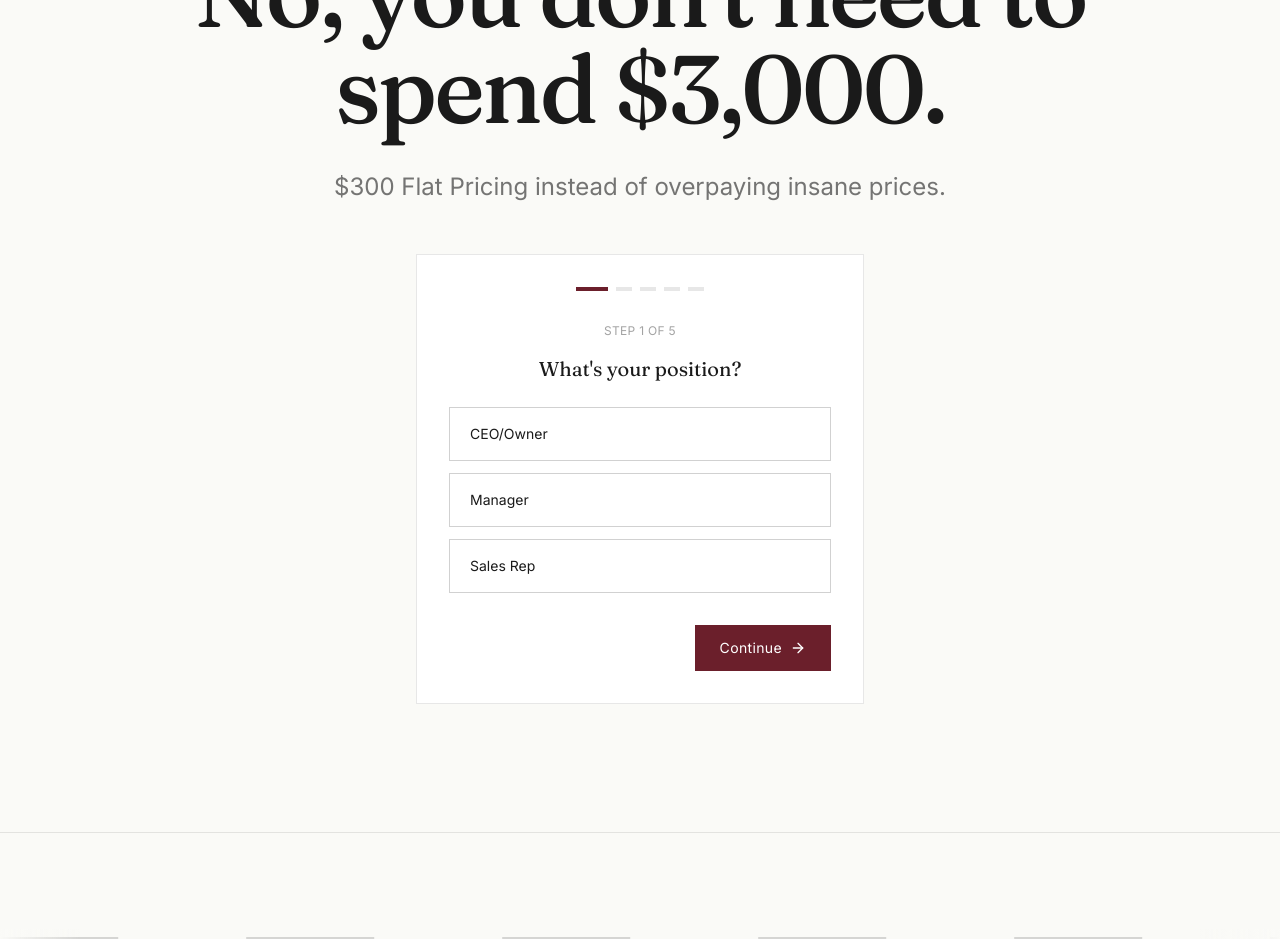
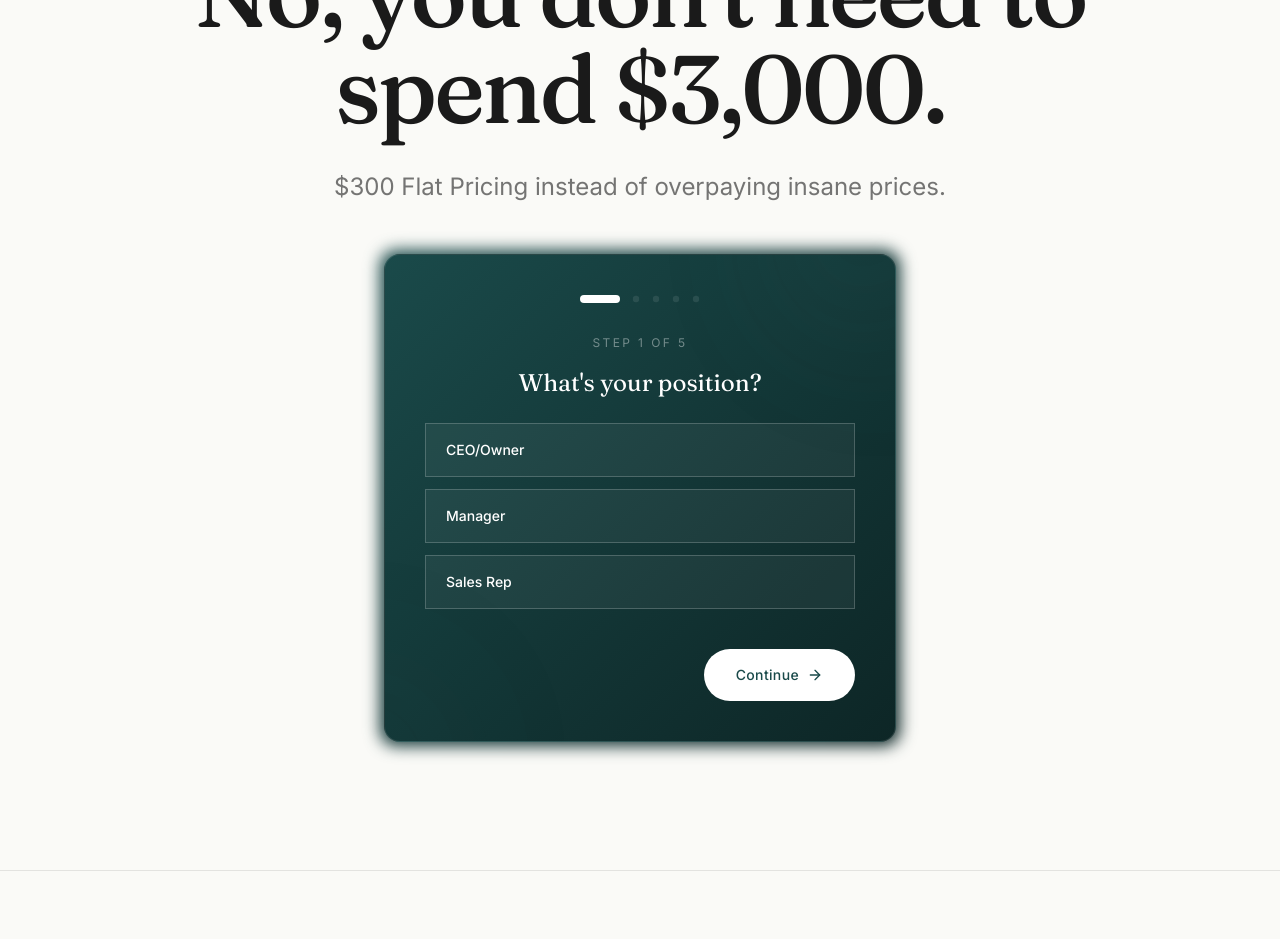
Before and after one commit to Fbet590/Betancourth-Co-2.0, a Next.js app: page / in a window 1280 px wide. Shown: the part 360-1299 px from the top of the page. Built offline with nearby package versions, Linux system fonts and the light colour scheme; grey boxes are pictures that could not be loaded.

Commit message:
feat: redesign multi-step form with dark teal interactive style
Enhance form with animated glows, hover states, and visual feedback.

```diff
--- a/components/hero-section.tsx
+++ b/components/hero-section.tsx
@@ -270,23 +270,37 @@ export function HeroSection() {
       case "radio":
         return (
           <div className="space-y-3">
-            {step.options?.map((option) => (
-              <button
+            {step.options?.map((option, idx) => (
+              <motion.button
                 key={option}
+                initial={{ opacity: 0, y: 10 }}
+                animate={{ opacity: 1, y: 0 }}
+                transition={{ duration: 0.3, delay: idx * 0.05 }}
                 onClick={() => handleInputChange(option)}
                 onMouseEnter={() => setHoveredOption(option)}
                 onMouseLeave={() => setHoveredOption(null)}
-                className={`w-full px-5 py-4 text-left border transition-all duration-300 flex items-center justify-between ${
+                whileHover={{ scale: 1.02, x: 4 }}
+                whileTap={{ scale: 0.98 }}
+                className={`w-full px-5 py-4 text-left border rounded-xl transition-all duration-300 flex items-center justify-between group ${
                   currentValue === option
-                    ? "border-[#6B1F2B] bg-[#6B1F2B] text-white"
+                    ? "border-white bg-white text-[#1a4a4a]"
                     : hoveredOption === option
-                    ? "border-[#1A1A1A]/30 bg-[#1A1A1A]/5"
-                    : "border-[#1A1A1A]/20 bg-transparent text-[#1A1A1A]"
+                    ? "border-white/40 bg-white/10"
+                    : "border-white/20 bg-white/5 text-white"
                 }`}
               >
-                <span className="text-sm">{option}</span>
-                {currentValue === option && <Check className="w-4 h-4" />}
-              </button>
+                <span className="text-sm font-medium">{option}</span>
+                <motion.div
+                  initial={false}
+                  animate={{
+                    scale: currentValue === option ? 1 : 0,
+                    opacity: currentValue === option ? 1 : 0
+                  }}
+                  transition={{ type: "spring", stiffness: 300, damping: 20 }}
+                >
+                  <Check className="w-5 h-5" />
+                </motion.div>
+              </motion.button>
             ))}
           </div>
         );
@@ -294,42 +308,51 @@ export function HeroSection() {
       case "dropdown":
         return (
           <div className="relative">
-            <button
+            <motion.button
+              whileTap={{ scale: 0.99 }}
               onClick={() => setDropdownOpen(!dropdownOpen)}
-              className={`w-full px-5 py-4 text-left border transition-all duration-300 flex items-center justify-between ${
-                dropdownOpen ? "border-[#6B1F2B]" : "border-[#1A1A1A]/20"
-              } bg-transparent`}
+              className={`w-full px-5 py-4 text-left border rounded-xl transition-all duration-300 flex items-center justify-between ${
+                dropdownOpen ? "border-white/60 bg-white/10" : "border-white/20 bg-white/5"
+              }`}
             >
-              <span className={`text-sm ${currentValue ? "text-[#1A1A1A]" : "text-[#1A1A1A]/50"}`}>
+              <span className={`text-sm ${currentValue ? "text-white" : "text-white/50"}`}>
                 {currentValue || "Select an option"}
               </span>
-              <ChevronDown className={`w-4 h-4 text-[#1A1A1A]/50 transition-transform duration-300 ${dropdownOpen ? "rotate-180" : ""}`} />
-            </button>
+              <motion.div
+                animate={{ rotate: dropdownOpen ? 180 : 0 }}
+                transition={{ duration: 0.3 }}
+              >
+                <ChevronDown className="w-5 h-5 text-white/50" />
+              </motion.div>
+            </motion.button>
 
             <AnimatePresence>
               {dropdownOpen && (
                 <motion.div
-                  initial={{ opacity: 0, y: -10 }}
-                  animate={{ opacity: 1, y: 0 }}
-                  exit={{ opacity: 0, y: -10 }}
+                  initial={{ opacity: 0, y: -10, scale: 0.95 }}
+                  animate={{ opacity: 1, y: 0, scale: 1 }}
+                  exit={{ opacity: 0, y: -10, scale: 0.95 }}
                   transition={{ duration: 0.2 }}
-                  className="absolute top-full left-0 right-0 mt-2 border border-[#1A1A1A]/20 bg-[#FAFAF7] shadow-lg z-50 max-h-60 overflow-y-auto"
+                  className="absolute top-full left-0 right-0 mt-2 border border-white/20 bg-[#1a4a4a] rounded-xl shadow-2xl z-50 max-h-60 overflow-y-auto overflow-hidden"
                 >
-                  {step.options?.map((option) => (
-                    <button
+                  {step.options?.map((option, idx) => (
+                    <motion.button
                       key={option}
+                      initial={{ opacity: 0, x: -10 }}
+                      animate={{ opacity: 1, x: 0 }}
+                      transition={{ duration: 0.2, delay: idx * 0.03 }}
                       onClick={() => {
                         handleInputChange(option);
                         setDropdownOpen(false);
                       }}
-                      className={`w-full px-5 py-3 text-left text-sm transition-colors duration-200 ${
+                      className={`w-full px-5 py-3 text-left text-sm transition-all duration-200 ${
                         currentValue === option
-                          ? "bg-[#6B1F2B] text-white"
-                          : "text-[#1A1A1A] hover:bg-[#1A1A1A]/5"
+                          ? "bg-white text-[#1a4a4a] font-medium"
+                          : "text-white hover:bg-white/10"
                       }`}
                     >
                       {option}
-                    </button>
+                    </motion.button>
                   ))}
                 </motion.div>
               )}
@@ -340,26 +363,38 @@ export function HeroSection() {
       case "text":
       case "email":
         return (
+          <motion.div
+            initial={{ opacity: 0 }}
+            animate={{ opacity: 1 }}
+            transition={{ duration: 0.3 }}
+          >
             <input
               type={step.type}
               value={currentValue}
               onChange={(e) => handleInputChange(e.target.value)}
               placeholder={step.placeholder}
-            className="w-full px-5 py-4 border border-[#1A1A1A]/20 bg-transparent text-[#1A1A1A] text-sm placeholder:text-[#1A1A1A]/40 focus:outline-none focus:border-[#6B1F2B] transition-colors duration-300"
+              className="w-full px-5 py-4 border border-white/20 bg-white/5 rounded-xl text-white text-sm placeholder:text-white/40 focus:outline-none focus:border-white/60 focus:bg-white/10 transition-all duration-300"
               autoFocus
             />
+          </motion.div>
         );
 
       case "phone":
         return (
+          <motion.div
+            initial={{ opacity: 0 }}
+            animate={{ opacity: 1 }}
+            transition={{ duration: 0.3 }}
+          >
             <input
               type="tel"
               value={currentValue}
               onChange={(e) => handleInputChange(formatPhoneNumber(e.target.value))}
               placeholder={step.placeholder}
-            className="w-full px-5 py-4 border border-[#1A1A1A]/20 bg-transparent text-[#1A1A1A] text-sm placeholder:text-[#1A1A1A]/40 focus:outline-none focus:border-[#6B1F2B] transition-colors duration-300"
+              className="w-full px-5 py-4 border border-white/20 bg-white/5 rounded-xl text-white text-sm placeholder:text-white/40 focus:outline-none focus:border-white/60 focus:bg-white/10 transition-all duration-300"
               autoFocus
             />
+          </motion.div>
         );
 
       default:
@@ -403,62 +438,108 @@ export function HeroSection() {
             $300 Flat Pricing instead of overpaying insane prices.
           </motion.p>
 
-          {/* Multi-step Form */}
+          {/* Multi-step Form - Dark Teal Contrast Style */}
           <motion.div
             initial={{ opacity: 0, y: 40 }}
             animate={{ opacity: 1, y: 0 }}
             transition={{ duration: 0.8, ease: "easeOut", delay: 0.3 }}
-            className="max-w-md mx-auto"
+            className="max-w-lg mx-auto mt-4"
           >
-            <div className="border border-[#1A1A1A]/10 bg-white p-8">
+            {/* Outer glow effect */}
+            <div className="relative">
+              <motion.div
+                animate={{
+                  boxShadow: [
+                    "0 0 40px rgba(26, 74, 74, 0.3)",
+                    "0 0 60px rgba(26, 74, 74, 0.4)",
+                    "0 0 40px rgba(26, 74, 74, 0.3)"
+                  ]
+                }}
+                transition={{ duration: 3, repeat: Infinity, ease: "easeInOut" }}
+                className="absolute -inset-1 rounded-2xl bg-gradient-to-br from-[#1a4a4a] to-[#0d2626] blur-sm"
+              />
+
+              <div className="relative bg-gradient-to-br from-[#1a4a4a] to-[#0d2626] rounded-2xl p-8 md:p-10 border border-white/10 backdrop-blur-xl overflow-hidden">
+                {/* Animated background orbs */}
+                <motion.div
+                  animate={{
+                    scale: [1, 1.2, 1],
+                    opacity: [0.1, 0.2, 0.1]
+                  }}
+                  transition={{ duration: 6, repeat: Infinity, ease: "easeInOut" }}
+                  className="absolute top-0 right-0 w-64 h-64 bg-gradient-to-br from-[#3d8a8a] to-transparent rounded-full blur-3xl -translate-y-1/2 translate-x-1/2"
+                />
+                <motion.div
+                  animate={{
+                    scale: [1.2, 1, 1.2],
+                    opacity: [0.1, 0.15, 0.1]
+                  }}
+                  transition={{ duration: 8, repeat: Infinity, ease: "easeInOut", delay: 1 }}
+                  className="absolute bottom-0 left-0 w-48 h-48 bg-gradient-to-tr from-[#2a6666] to-transparent rounded-full blur-3xl translate-y-1/2 -translate-x-1/2"
+                />
+
                 {isSubmitted ? (
                   <motion.div
-                  initial={{ opacity: 0, scale: 0.95 }}
+                    initial={{ opacity: 0, scale: 0.9 }}
                     animate={{ opacity: 1, scale: 1 }}
-                  className="text-center py-8"
+                    className="text-center py-8 relative z-10"
                   >
                     <motion.div
-                    initial={{ scale: 0 }}
-                    animate={{ scale: 1 }}
-                    transition={{ type: "spring", stiffness: 200, damping: 10 }}
-                    className="w-16 h-16 border-2 border-[#6B1F2B] flex items-center justify-center mx-auto mb-6"
+                      initial={{ scale: 0, rotate: -180 }}
+                      animate={{ scale: 1, rotate: 0 }}
+                      transition={{ type: "spring", stiffness: 200, damping: 15 }}
+                      className="w-20 h-20 bg-gradient-to-br from-emerald-400 to-emerald-500 rounded-full flex items-center justify-center mx-auto mb-6 shadow-lg shadow-emerald-500/30"
                     >
-                    <Check className="w-8 h-8 text-[#6B1F2B]" />
+                      <Check className="w-10 h-10 text-white" />
                     </motion.div>
-                  <h3 className="font-serif text-2xl text-[#1A1A1A] mb-3">Application Received</h3>
-                  <p className="text-[#1A1A1A]/60 text-sm">
+                    <h3 className="font-serif text-2xl text-white mb-3">Application Received!</h3>
+                    <p className="text-white/60 text-sm">
                       We&apos;ll review your application and get back to you within 24-48 hours.
                     </p>
                   </motion.div>
                 ) : (
-                <>
-                  {/* Progress indicator */}
-                  <div className="flex justify-center gap-2 mb-8">
+                  <div className="relative z-10">
+                    {/* Animated step dots */}
+                    <div className="flex justify-center gap-3 mb-8">
                       {formSteps.map((_, index) => (
-                      <div
+                        <motion.div
                           key={index}
-                        className={`h-1 transition-all duration-300 ${
-                          index === currentStep ? "w-8 bg-[#6B1F2B]" : index < currentStep ? "w-4 bg-[#6B1F2B]/50" : "w-4 bg-[#1A1A1A]/10"
+                          animate={{
+                            scale: index === currentStep ? 1 : 0.8,
+                            opacity: index === currentStep ? 1 : index < currentStep ? 0.7 : 0.3,
+                          }}
+                          transition={{ duration: 0.3 }}
+                          className={`h-2 rounded-full transition-all duration-500 ${
+                            index === currentStep
+                              ? "w-10 bg-white"
+                              : index < currentStep
+                              ? "w-2 bg-white/70"
+                              : "w-2 bg-white/30"
                           }`}
                         />
                       ))}
                     </div>
 
-                  {/* Step counter */}
-                  <p className="text-[#1A1A1A]/40 text-xs uppercase tracking-wide mb-4">
+                    {/* Step counter with animation */}
+                    <motion.p
+                      key={`step-${currentStep}`}
+                      initial={{ opacity: 0, y: -10 }}
+                      animate={{ opacity: 1, y: 0 }}
+                      className="text-white/40 text-xs uppercase tracking-[0.2em] mb-4 text-center"
+                    >
                       Step {currentStep + 1} of {formSteps.length}
-                  </p>
+                    </motion.p>
 
-                  {/* Question */}
+                    {/* Question with slide animation */}
                     <AnimatePresence mode="wait">
                       <motion.div
                         key={currentStep}
-                      initial={{ opacity: 0, x: 20 }}
-                      animate={{ opacity: 1, x: 0 }}
-                      exit={{ opacity: 0, x: -20 }}
-                      transition={{ duration: 0.3 }}
+                        initial={{ opacity: 0, x: 30, scale: 0.98 }}
+                        animate={{ opacity: 1, x: 0, scale: 1 }}
+                        exit={{ opacity: 0, x: -30, scale: 0.98 }}
+                        transition={{ duration: 0.4, ease: "easeOut" }}
                       >
-                      <h3 className="font-serif text-xl text-[#1A1A1A] mb-6">
+                        <h3 className="font-serif text-xl md:text-2xl text-white mb-6 text-center">
                           {formSteps[currentStep].question}
                         </h3>
 
@@ -468,10 +549,10 @@ export function HeroSection() {
                         <AnimatePresence>
                           {error && (
                             <motion.p
-                            initial={{ opacity: 0, y: -10 }}
-                            animate={{ opacity: 1, y: 0 }}
-                            exit={{ opacity: 0, y: -10 }}
-                            className="text-red-500 text-xs mt-3"
+                              initial={{ opacity: 0, y: -10, scale: 0.95 }}
+                              animate={{ opacity: 1, y: 0, scale: 1 }}
+                              exit={{ opacity: 0, y: -10, scale: 0.95 }}
+                              className="text-red-400 text-xs mt-4 text-center bg-red-500/10 py-2 px-4 rounded-lg border border-red-500/20"
                             >
                               {error}
                             </motion.p>
@@ -481,42 +562,48 @@ export function HeroSection() {
                     </AnimatePresence>
 
                     {/* Navigation buttons */}
-                  <div className="flex items-center justify-between mt-8">
+                    <div className="flex items-center justify-between mt-10">
                       {currentStep > 0 ? (
-                      <button
+                        <motion.button
+                          whileHover={{ x: -3 }}
+                          whileTap={{ scale: 0.98 }}
                           onClick={handleBack}
-                        className="flex items-center text-[#1A1A1A]/60 text-sm hover:text-[#1A1A1A] transition-colors duration-300"
+                          className="flex items-center text-white/60 text-sm hover:text-white transition-colors duration-300"
                         >
                           <ArrowLeft className="w-4 h-4 mr-2" />
                           Back
-                      </button>
+                        </motion.button>
                       ) : (
                         <div />
                       )}
 
-                    <button
+                      <motion.button
+                        whileHover={{ scale: 1.02, boxShadow: "0 8px 30px rgba(255,255,255,0.2)" }}
+                        whileTap={{ scale: 0.98 }}
                         onClick={handleNext}
                         disabled={isSubmitting}
-                      className="inline-flex items-center border border-[#6B1F2B] bg-[#6B1F2B] text-white hover:bg-transparent hover:text-[#6B1F2B] px-6 py-3 text-sm tracking-wide transition-all duration-300 disabled:opacity-50"
+                        className="inline-flex items-center bg-white text-[#1a4a4a] hover:bg-white/90 px-8 py-4 rounded-full text-sm font-medium tracking-wide transition-all duration-300 disabled:opacity-50 shadow-lg shadow-black/20"
                       >
                         {isSubmitting ? (
                           <span className="flex items-center">
-                          <svg className="animate-spin -ml-1 mr-2 h-4 w-4" xmlns="http://www.w3.org/2000/svg" fill="none" viewBox="0 0 24 24">
-                            <circle className="opacity-25" cx="12" cy="12" r="10" stroke="currentColor" strokeWidth="4"></circle>
-                            <path className="opacity-75" fill="currentColor" d="M4 12a8 8 0 018-8V0C5.373 0 0 5.373 0 12h4zm2 5.291A7.962 7.962 0 014 12H0c0 3.042 1.135 5.824 3 7.938l3-2.647z"></path>
-                          </svg>
+                            <motion.div
+                              animate={{ rotate: 360 }}
+                              transition={{ duration: 1, repeat: Infinity, ease: "linear" }}
+                              className="w-5 h-5 border-2 border-[#1a4a4a]/30 border-t-[#1a4a4a] rounded-full mr-2"
+                            />
                             Submitting...
                           </span>
                         ) : (
                           <>
-                          {currentStep === formSteps.length - 1 ? "Submit" : "Continue"}
+                            {currentStep === formSteps.length - 1 ? "Submit Application" : "Continue"}
                             <ArrowRight className="ml-2 w-4 h-4" />
                           </>
                         )}
-                    </button>
+                      </motion.button>
                     </div>
-                </>
+                  </div>
                 )}
+              </div>
             </div>
           </motion.div>
         </div>
```
Lines whose indentation alone changed are shown as unchanged.
